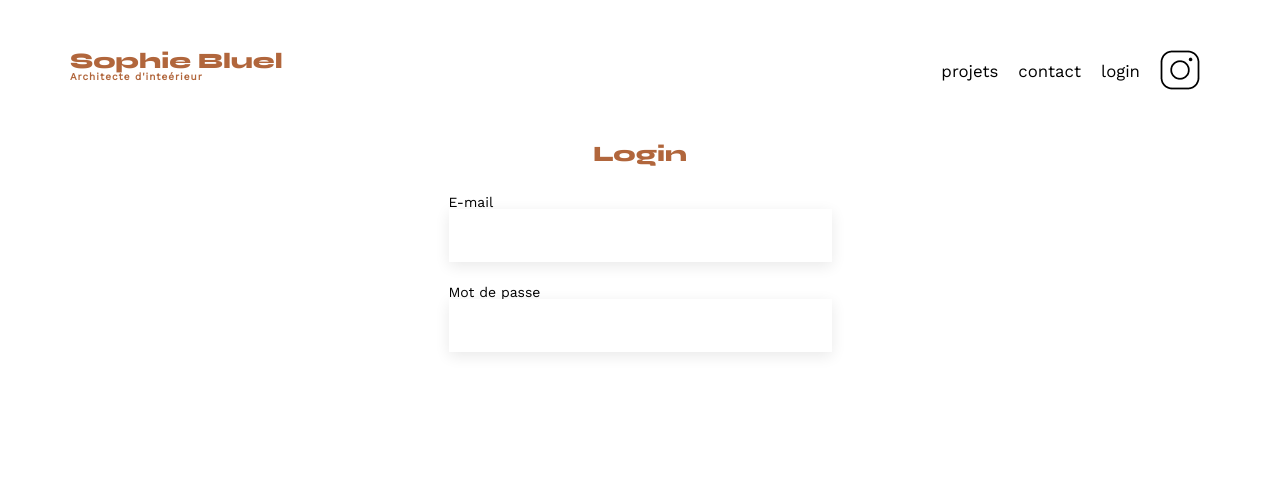
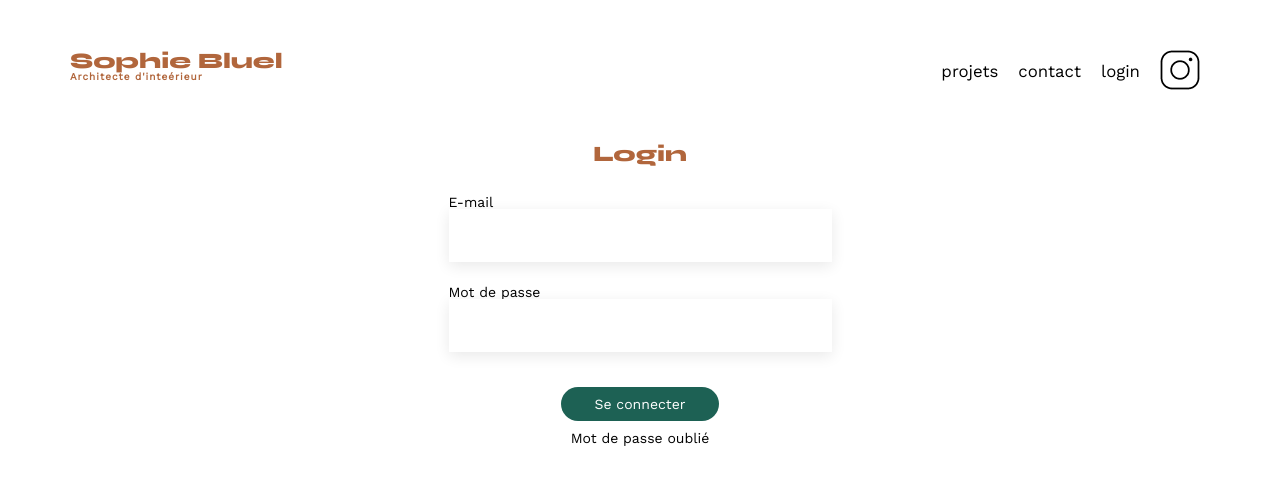
Before and after one commit to allal-23/TarganiAllal_6_25052023, a plain HTML site: page FrontEnd/login.html in a window 1280 px wide. Drawn offline with nearby package versions, Linux system fonts and the light colour scheme; no server answers.

Commit message:
Page Login final

```diff
--- a/FrontEnd/assets/style.css
+++ b/FrontEnd/assets/style.css
@@ -80,6 +80,26 @@ input{
 .email{
 	margin-bottom: 23px;
 }
+.button{
+	display: flex;
+	flex-direction: column;
+	margin-top: 35px;
+}
+.connexion, .oublier{
+	text-decoration: none;
+	padding: 10px;
+}
+.connexion{
+	background: #1D6154;
+	border-radius: 60px;
+	color: white;
+	display: flex;
+	justify-content: center;
+}
+.oublier:visited {
+	color: inherit;
+  }
+
 h1{
 	display: flex;
 	flex-direction: column;
--- a/FrontEnd/login.html
+++ b/FrontEnd/login.html
@@ -36,6 +36,10 @@
         <p>Mot de passe</p>
         <input type="email" />
       </div>
+      <div class="button">
+        <a href="" class="connexion">Se connecter</a>
+        <a href="" class="oublier">Mot de passe oublié</a>
+      </div>
     </div>
   </body>
 </html>
```
Also changed, not shown: FrontEnd/index.html (+1 -1 lines).
